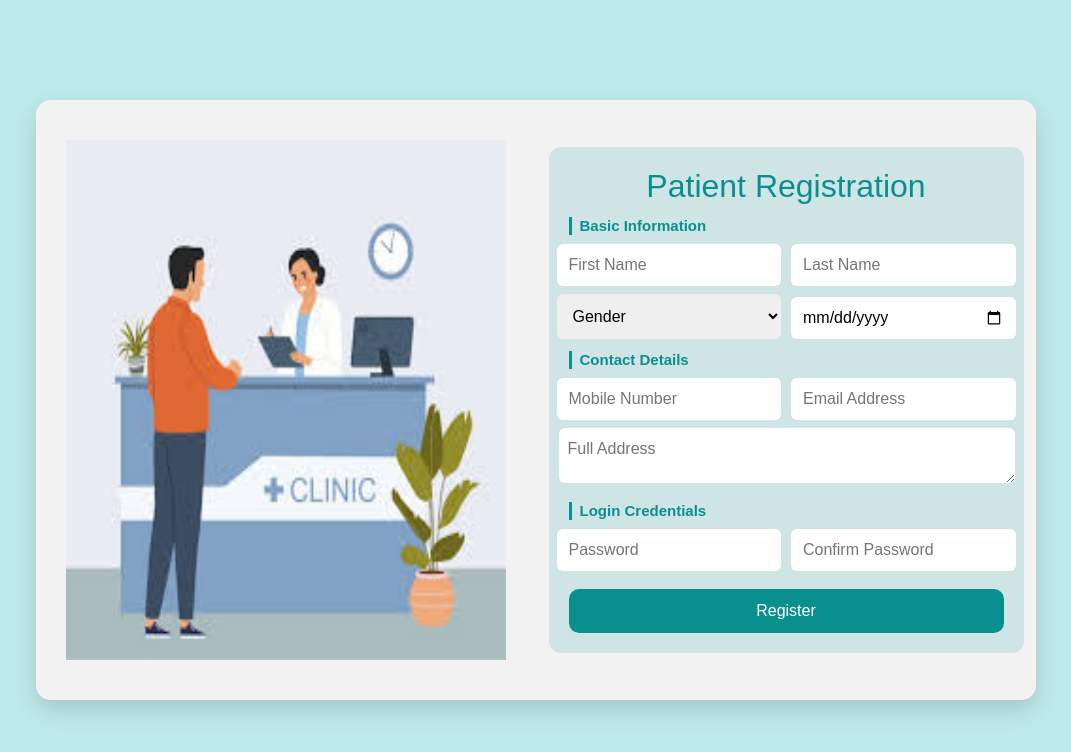
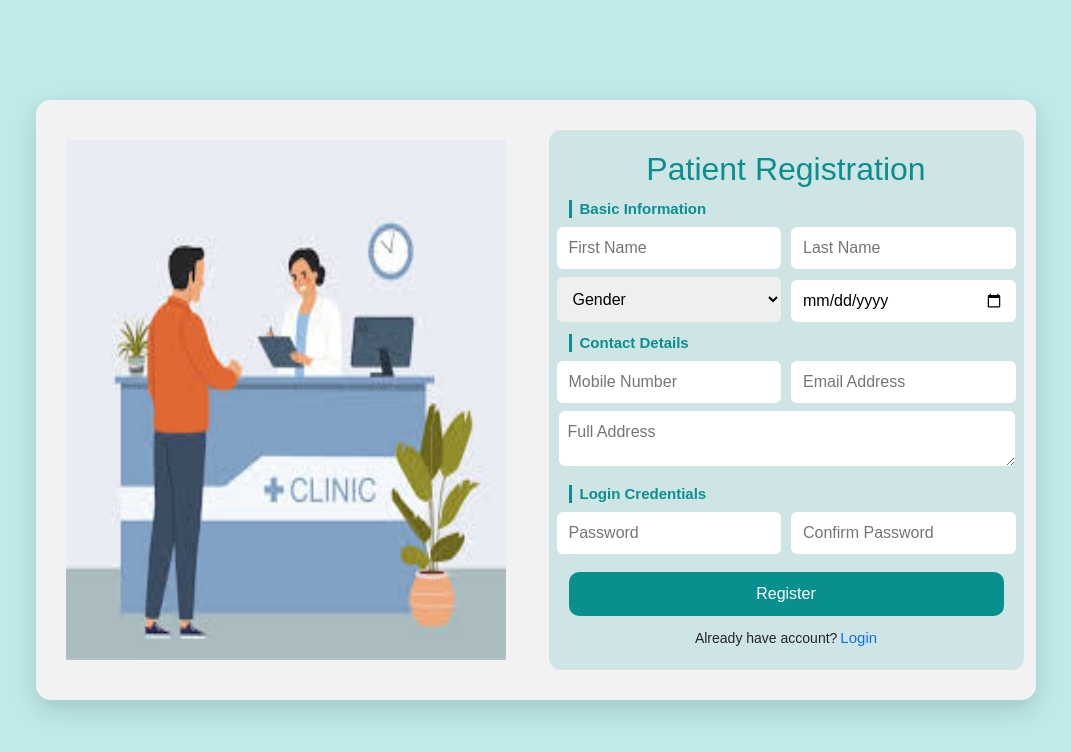
Before and after one commit to pMaitri01/Project, a React (Create React App) app in the folder healthcare-system/: page /Registration in a window 1280 px wide. Shown: the top 752 px of the page, without its empty margins (104-1175 px from the left). Built offline with nearby package versions, Linux system fonts and the light colour scheme.

Commit message:
error solved in patient Registration form

```diff
--- a/healthcare-system/src/patient/pages/Registration.css
+++ b/healthcare-system/src/patient/pages/Registration.css
@@ -151,3 +151,10 @@ button:hover {
   background: #0a8f8f;
   border-radius: 10px;
 }
+.log{
+  text-align: center !important;
+  margin-top: 10px !important;
+}
+.text-primary{
+  margin-left: 3px;
+}
--- a/healthcare-system/src/patient/pages/Registration.js
+++ b/healthcare-system/src/patient/pages/Registration.js
@@ -1,5 +1,7 @@
  import React, { useState } from "react";
  import { useNavigate } from "react-router-dom";
+ import { Link } from "react-router-dom";
+
 import "./Registration.css";
 import registerImage from "../images/register.jpeg";
 
@@ -45,7 +47,7 @@ export default function Register() {
 
     if (response.ok) {
       // alert("Patient Registered Successfully");
-      navigate("./Login.js"); // 👈 redirect to login page
+      navigate("/"); // 👈 redirect to login page
 
     } else {
       alert(data.error || "Registration Failed");
@@ -113,6 +115,14 @@ export default function Register() {
   </div>
 
   <button type="submit">Register</button>
+<div className="log">
+  <small className="txtlog">
+    Already have account?
+    <Link to="/" className="text-primary">
+      Login
+    </Link>
+  </small>
+</div>
 
 </form>
           </div>
```
